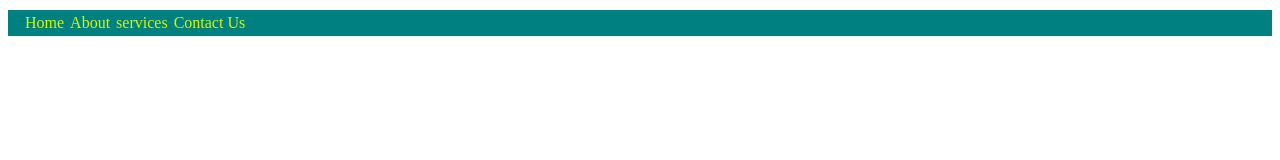
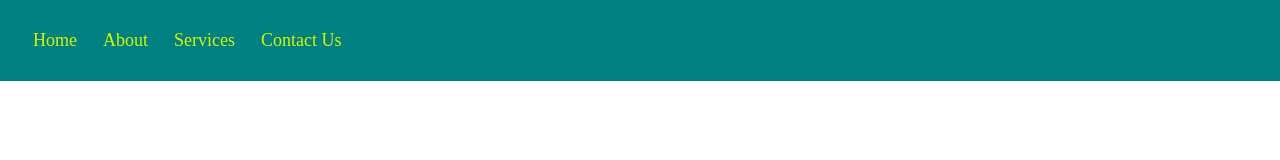
Before and after one commit to Tanishquppal220/Web-Development, a plain HTML site: page navigation bar/01_navigation_bar.html in a window 1280 px wide. Drawn offline with Linux system fonts and the light colour scheme.

Commit message:
Refined Navigation_bar

```diff
--- a/navigation bar/01_navigation_bar.css
+++ b/navigation bar/01_navigation_bar.css
@@ -1,16 +1,21 @@
+*{
+    margin: 0;
+    padding: 0;
+}
 .bar1{
     background-color: teal;
 }
-.bar1 ul{
+ul{
     overflow: auto;
-    padding: 4px 4px;
+    padding: 20px;
+    display: flex;
+}
+li{
     margin: 10px;
-}
-.bar1 li{
-    float: left;
     list-style: none;
 }
-.bar1 li a{
+a{
+    font-size: large;
     text-decoration: none;
     color: rgb(210, 246, 7);
     padding: 3px 3px;
--- a/navigation bar/01_navigation_bar.html
+++ b/navigation bar/01_navigation_bar.html
@@ -1,23 +1,48 @@
-<!DOCTYPE html>
-<html lang="en">
+<html>
+
 <head>
-    <meta charset="UTF-8">
-    <meta http-equiv="X-UA-Compatible" content="IE=edge">
-    <meta name="viewport" content="width=device-width, initial-scale=1.0">
     <title>Navigation</title>
-    <link rel="stylesheet" href="01_navigation_bar.css">
+    <style>
+        * {
+            margin: 0;
+            padding: 0;
+        }
+
+        .bar1 {
+            background-color: teal;
+        }
+
+        ul {
+            overflow: auto;
+            padding: 20px;
+            display: flex;
+        }
+
+        li {
+            margin: 10px;
+            list-style: none;
+        }
+
+        a {
+            font-size: large;
+            text-decoration: none;
+            color: rgb(210, 246, 7);
+            padding: 3px 3px;
+        }
+    </style>
 </head>
+
 <body>
-    <header>
     <nav class="bar1">
         <ul class="list1">
             <li><a href="#">Home</a></li>
             <li><a href="#">About</a></li>
-                <li><a href="#">services</a></li>
+            <li><a href="#">Services</a></li>
             <li><a href="#">Contact Us</a></li>
 
         </ul>
     </nav>
-    </header>
+
 </body>
+
 </html>
```
Lines whose indentation alone changed are shown as unchanged.
